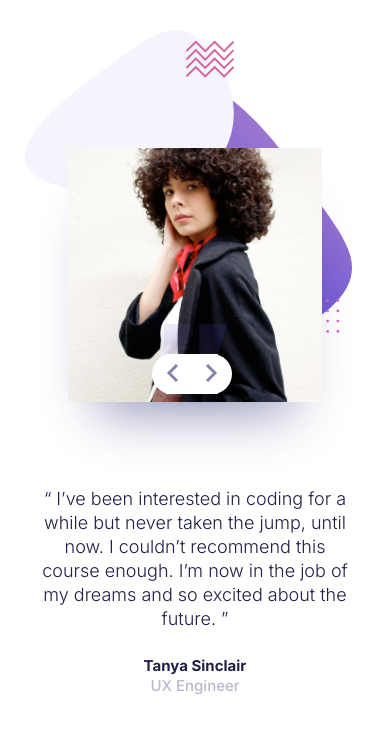
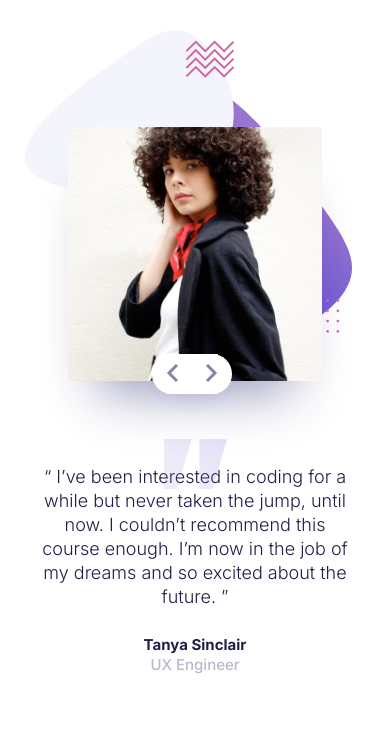
Before and after one commit to Etang131/coding-bootcamp-testimonial-slider, a plain HTML site: page index.html in a window 390 px wide. Drawn offline with Linux system fonts and the light colour scheme.

Commit message:
minor responsive fixes for desktop

```diff
--- a/css/main.css
+++ b/css/main.css
@@ -16,7 +16,7 @@ body {
 
 .container {
   max-height: 100%;
-  max-width: 100%;
+  max-width: 1440px;
 }
 
 /* If any other slides are added they need to be displayed out*/
@@ -34,7 +34,6 @@ body {
   background: #ebebeb;
   box-shadow: 0px 40px 50px -30px rgba(36, 36, 113, 0.495001);
   border-radius: 5px;
-  margin-top: 5vh;
   width: 254px;
   max-width: 540px;
 }
@@ -107,7 +106,7 @@ button:hover {
   width: 16%;
   height: 50px;
   left: 42.13%;
-  top: 324px;
+  top: 52%;
 }
 
 .curveImg {
@@ -181,7 +180,7 @@ button:hover {
   .purpleBlob {
     width: 50%;
     height: 77.87%;
-    top: 12.25%;
+    top: 8.25%;
     left: 70%;
     transform: translateX(-50%);
   }
```
